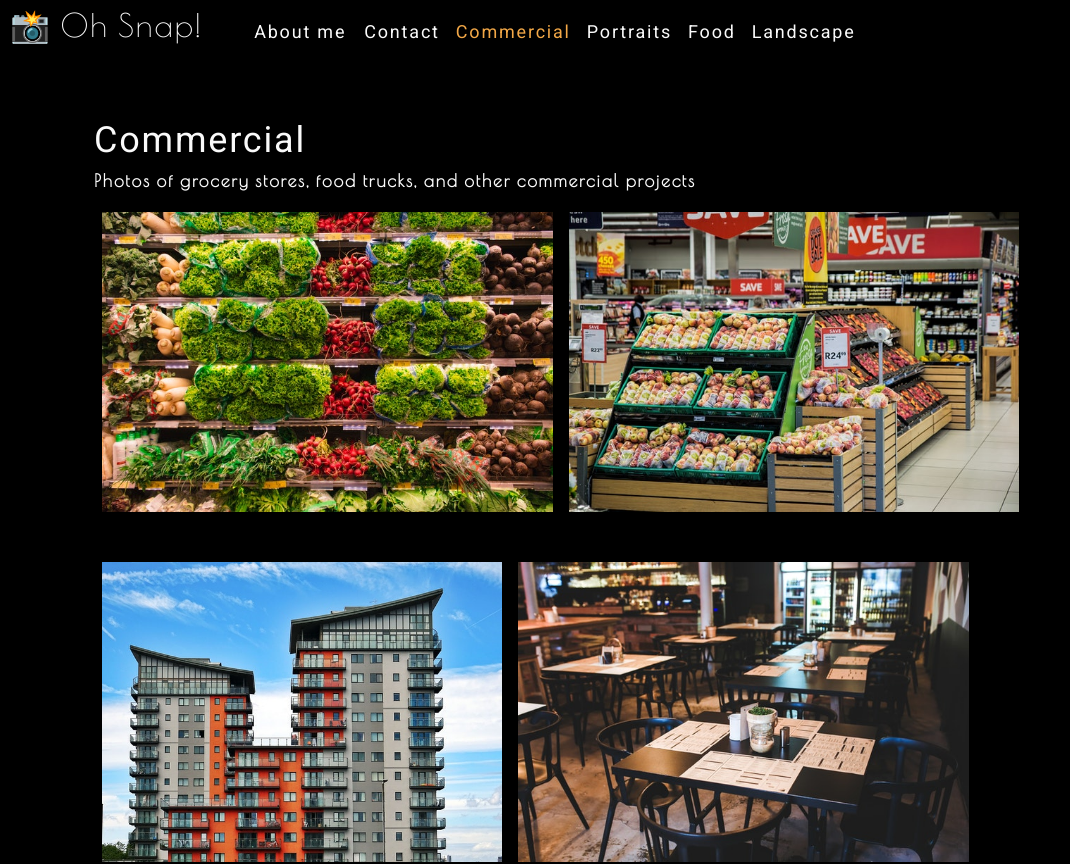
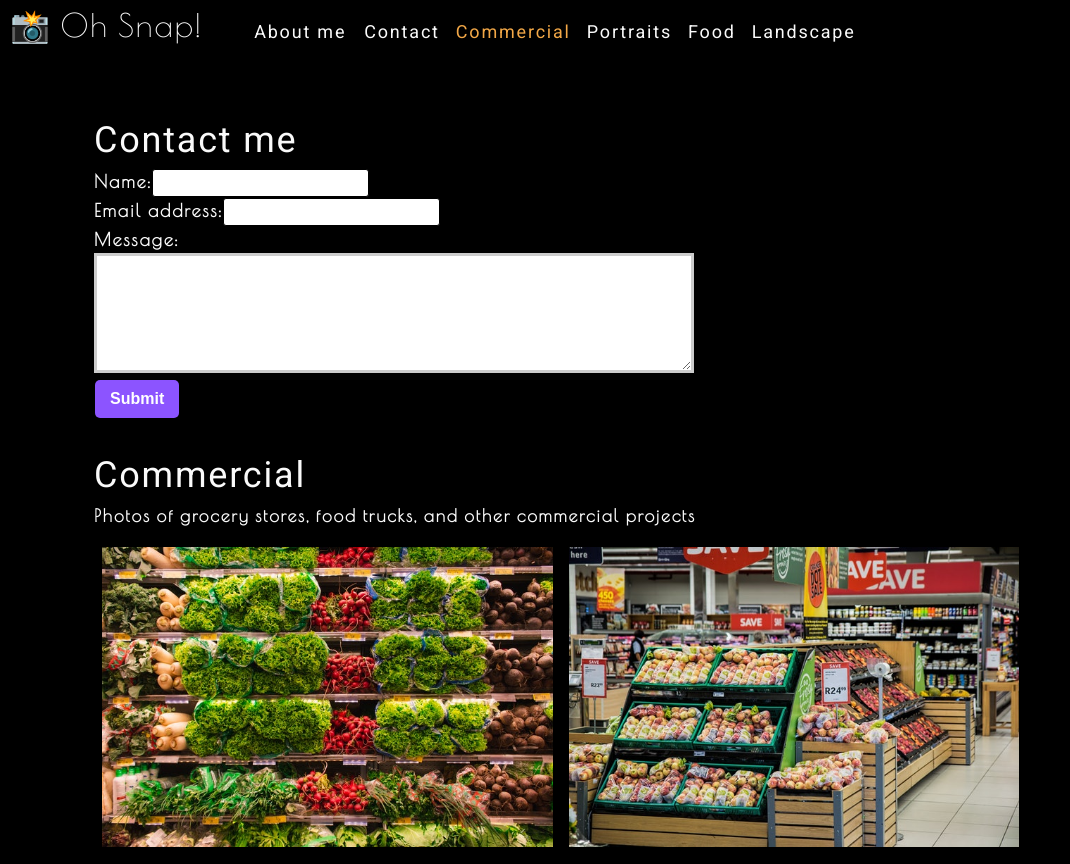
Before and after one commit to stephenbeiter/photo-port, a React (Create React App) app: page / in a window 1280 px wide. Shown: the top 864 px of the page, without its empty margins (0-1070 px from the left). Built offline with nearby package versions, Linux system fonts and the light colour scheme.

Commit message:
added contact component

```diff
--- a/src/App.js
+++ b/src/App.js
@@ -2,6 +2,7 @@
 import Nav from './components/Nav';
 import About from './components/About';
 import Gallery from './components/Gallery';
+import ContactForm from './components/Contact';
 
 function App() {
   const categories = [
@@ -24,12 +25,11 @@
         currentCategory={currentCategory}
       ></Nav>
       <main>
-        <div>
-          <Gallery
-            currentCategory={currentCategory}
-          ></Gallery>
-          <About></About>
-        </div>
+        <ContactForm></ContactForm>
+        <Gallery
+          currentCategory={currentCategory}
+        ></Gallery>
+        <About></About>
       </main>
     </div>
   );
--- /dev/null
+++ b/src/components/Contact/index.js
@@ -0,0 +1,38 @@
+import React, { useState } from 'react';
+
+function ContactForm() {
+  const [formState, setFormState] = useState({ name: '', email: '', message: '' });
+  const { name, email, message } = formState;
+
+  function handleChange(e) {
+    setFormState({ ...formState, [e.target.name]: e.target.value })
+  }
+
+  function handleSubmit(e) {
+    e.preventDefault();
+    console.log(formState);
+  }
+
+  return (
+    <section>
+      <h1>Contact me</h1>
+      <form id="contact-form" onSubmit={handleSubmit}>
+        <div>
+          <label htmlFor="name">Name:</label>
+          <input type="text" name="name" defaultValue={name} onChange={handleChange} />
+        </div>
+        <div>
+          <label htmlFor="email">Email address:</label>
+          <input type="email" name="email" defaultValue={email} onChange={handleChange} />
+        </div>
+        <div>
+          <label htmlFor="message">Message:</label>
+          <textarea name="message" rows="5" defaultValue={message} onChange={handleChange} />
+        </div>
+        <button type="submit">Submit</button>
+      </form>
+    </section>
+  );
+}
+
+export default ContactForm;
```
